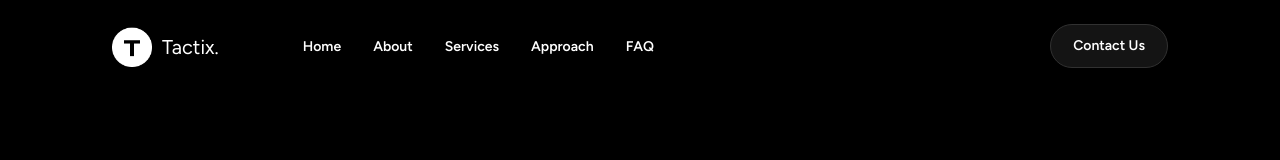
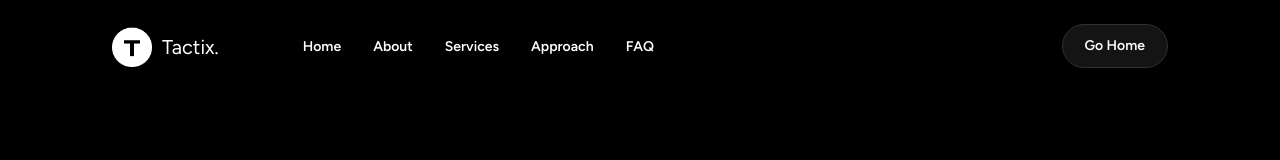
Before and after one commit to sofi-dobriak/tactix-marketing-agency, a Next.js app: page /licenses in a window 1280 px wide. Shown: the top 160 px of the page. Built offline with nearby package versions, Linux system fonts and the light colour scheme.

Commit message:
feat: add conditions for displaying buttons in the header

```diff
--- a/app/components/header.tsx
+++ b/app/components/header.tsx
@@ -1,7 +1,8 @@
-import Image from 'next/image';
 import Link from 'next/link';
 import Navigation from './navigation';
 import BurgerButton from './burger-button';
+import { usePathname } from 'next/navigation';
+import Logo from './logo';
 
 interface HeaderProps {
   mobileIsOpen: boolean;
@@ -12,29 +13,41 @@ export default function Header({
   mobileIsOpen,
   handleOpenMobile,
 }: HeaderProps) {
+  const pathname = usePathname();
+  const licensePage = pathname === '/licenses';
+
   return (
     <header className="fixed top-[24px] left-1/2 -translate-x-1/2 px-[12px] md:px-[48px] xl:px-[96px] w-full max-w-[345px] md:max-w-[738px] xl:max-w-[1248px] flex justify-between items-center z-50">
       <div className="flex items-center gap-[72px]">
-        <Link href="/" className="flex items-center gap-2.5 pt-0.5">
-          <Image src="/images/logo.png" alt="Logo" width={40} height={40} />
-          <p className="font-medium text-[20px] text-white">Tactix.</p>
-        </Link>
-
+        <Logo />
         <Navigation />
       </div>
 
       <div className="flex items-center gap-4">
+        {!mobileIsOpen && !licensePage && (
           <Link
             href="#contact-us"
             className="hidden font-semibold text-[14px] leading-[10.28%] text-center text-white md:flex justify-center items-center gap-2.5 bg-[#141414] px-[22px] py-3 rounded-[100px] border border-solid border-[#313131] h-[44px] hover:bg-[#1f1f1f] focus-[#1f1f1f] cursor-pointer duration-300 ease-in"
           >
             Contact Us
           </Link>
+        )}
 
+        {!licensePage && (
           <BurgerButton
             mobileIsOpen={mobileIsOpen}
             handleOpenMobile={handleOpenMobile}
           />
+        )}
+
+        {licensePage && (
+          <Link
+            href="/"
+            className="hidden font-semibold text-[14px] leading-[10.28%] text-center text-white md:flex justify-center items-center gap-2.5 bg-[#141414] px-[22px] py-3 rounded-[100px] border border-solid border-[#313131] h-[44px] hover:bg-[#1f1f1f] focus-[#1f1f1f] cursor-pointer duration-300 ease-in"
+          >
+            Go Home
+          </Link>
+        )}
       </div>
     </header>
   );
--- /dev/null
+++ b/app/components/logo.tsx
@@ -0,0 +1,12 @@
+import Image from 'next/image';
+import Link from 'next/link';
+import React from 'react';
+
+export default function Logo() {
+  return (
+    <Link href="/" className="flex items-center gap-2.5 pt-0.5">
+      <Image src="/images/logo.png" alt="Logo" width={40} height={40} />
+      <p className="font-medium text-[20px] text-white">Tactix.</p>
+    </Link>
+  );
+}
```
Lines whose indentation alone changed are shown as unchanged.
